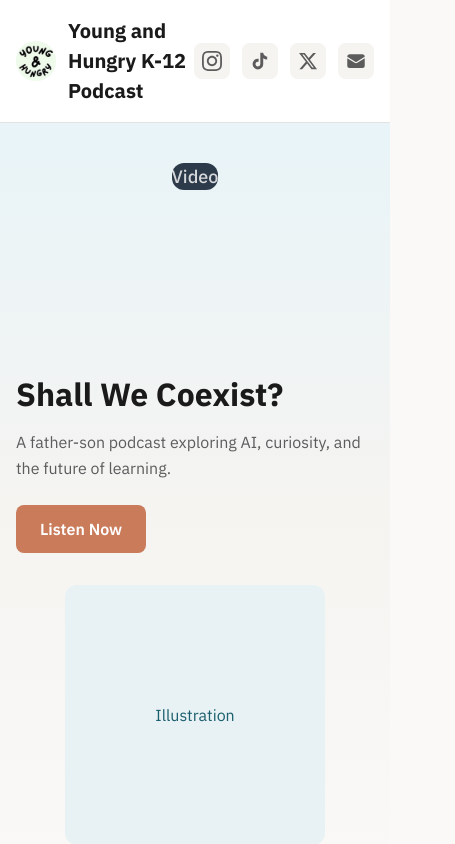
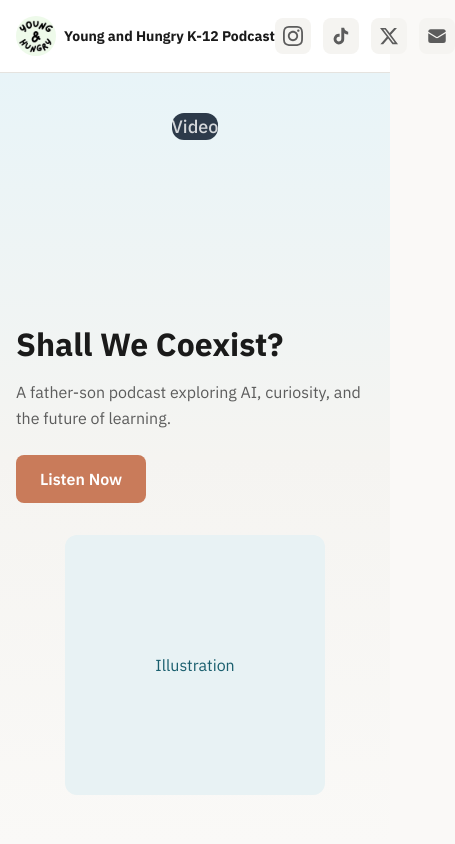
Before and after one commit to halozhw03/INF172_DrYoung_Podcast_LandingPage, a React (Vite) app: page / in a window 390 px wide. Shown: the top 844 px of the page, 455 px wide, since content can reach past the window. Built offline with nearby package versions, Linux system fonts and the light colour scheme.

Commit message:
Refactor styling for EmpowerCards and Header components. Update alignment and text properties in EmpowerCards for better visual consistency. Enhance Header responsiveness with media queries for logo text and mask adjustments.

```diff
--- a/src/components/EmpowerCards/EmpowerCards.module.css
+++ b/src/components/EmpowerCards/EmpowerCards.module.css
@@ -77,9 +77,9 @@
 
 .back {
   transform: rotateY(180deg);
-  align-items: flex-start;
-  text-align: left;
-  justify-content: flex-start;
+  align-items: center;
+  text-align: center;
+  justify-content: center;
   padding: var(--space-8);
   overflow-y: auto;
 }
@@ -146,8 +146,8 @@
   width: 100%;
   display: flex;
   flex-direction: column;
-  align-items: flex-start;
-  text-align: left;
+  align-items: center;
+  text-align: center;
   padding: 0;
 }
 
@@ -163,7 +163,7 @@
   list-style: none;
   padding: 0;
   margin: 0;
-  text-align: left;
+  text-align: center;
   width: 100%;
 }
 
--- a/src/components/Header/Header.module.css
+++ b/src/components/Header/Header.module.css
@@ -30,10 +30,26 @@
   font-size: var(--text-xl);
   font-weight: var(--font-bold);
   color: var(--color-text);
+  white-space: nowrap;
 }
 
 .logo:hover .logoText {
   color: var(--color-primary);
+}
+
+@media (max-width: 640px) {
+  .logoText {
+    font-size: var(--text-sm);
+  }
+
+  .logo {
+    gap: var(--space-2);
+  }
+
+  .logoMask {
+    width: 32px;
+    height: 32px;
+  }
 }
 
 .logoMask {
```
